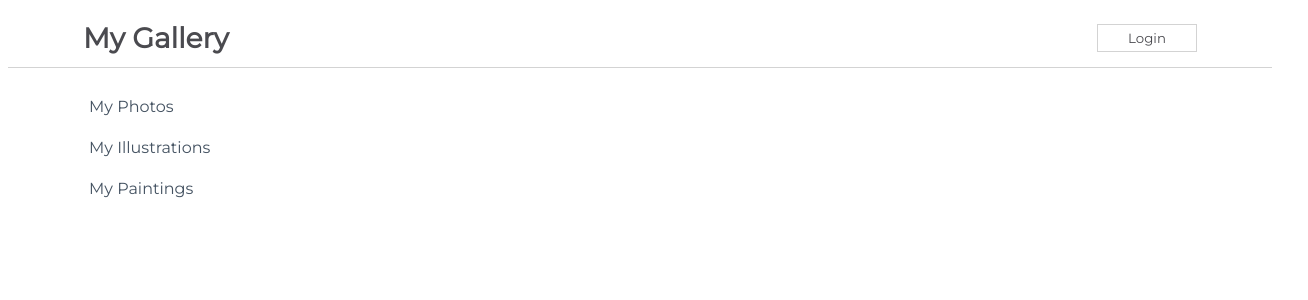
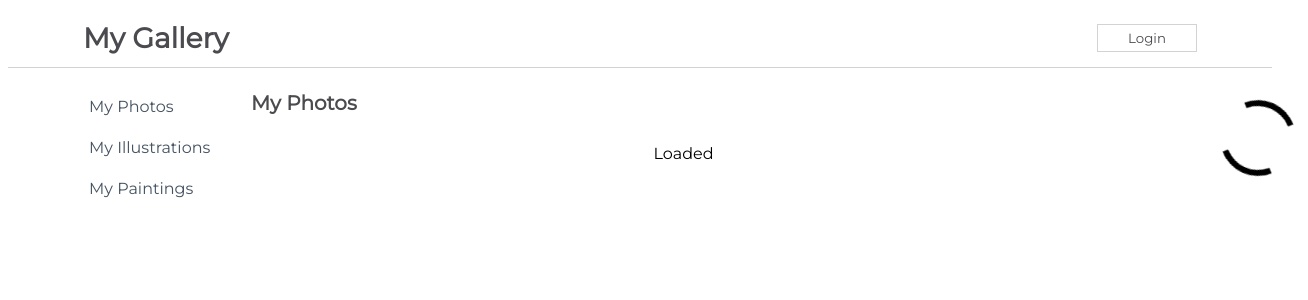
Before and after one commit to dragon-fire-fly/react-challenge, a React (Create React App) app in the folder my-app/: page / in a window 1280 px wide. Shown: the top 300 px of the page, 1308 px wide, since content can reach past the window. Built offline with nearby package versions, Linux system fonts and the light colour scheme.

Commit message:
Add loader component to page

```diff
--- a/my-app/src/App.js
+++ b/my-app/src/App.js
@@ -1,13 +1,18 @@
-import css from './App.module.css';
-import Sidebar from './components/Sidebar';
-// import NavBarSimple from './components/NavBarSimple'
-import NavBarForm from './components/NavBarForm';
+import css from "./App.module.css";
+// import NavBarSimple from "./components/NavBarSimple";
+import Sidebar from "./components/Sidebar";
+import NavBarForm from "./components/NavBarForm";
+import Content from "./components/Content";
+import Loader from "./components/Loader";
 
 function App() {
   return (
     <div className={css.App}>
-      <NavBarForm/>
+      {/* Add your components here */}
+      <NavBarForm />
       <Sidebar />
+      <Content />
+      <Loader />
     </div>
   );
 }
--- /dev/null
+++ b/my-app/src/components/Content.js
@@ -0,0 +1,43 @@
+import React, { Component } from "react";
+import css from "./css/Content.module.css";
+// import {savedPosts} from "../posts.json";
+import PostItem from "./PostItem";
+import Loader from "./Loader";
+
+export class Content extends Component {
+    constructor(props) {
+        super(props)
+
+        this.state = {
+            isLoaded: false
+        }
+    }
+
+    getLoaded() {
+        console.log("CDU called")
+        setTimeout(() => {
+            this.setState({
+                isLoaded: true
+            });
+        }, 2000)
+    }
+
+    componentDidMount(){
+        this.getLoaded()
+    }
+    render() {
+        return (
+            <div className={css.Content}>
+
+                <div className={css.TitleBar}>
+                    <h1>My Photos</h1>
+                </div>
+                <div className={css.SearchResults}>
+                {this.state.isLoaded ? (<p>Loaded</p>) : (<Loader />)}
+                </div>
+            </div>
+        )
+    }
+}
+
+export default Content
--- /dev/null
+++ b/my-app/src/components/Loader.js
@@ -0,0 +1,10 @@
+import React from 'react'
+import css from "./css/Loader.module.css";
+
+function Loader() {
+    return (
+        <div className={css.Loader}></div>
+    )
+}
+
+export default Loader
--- /dev/null
+++ b/my-app/src/components/PostItem.js
@@ -0,0 +1,16 @@
+import React from "react"
+import css from "./css/PostItem.module.css";
+
+
+function PostItem(props) {
+    return (
+        props.savedPosts.map(post => {
+            // Extra task destructuring
+            return <div className={css.SearchItem} >
+            </div>
+            }
+        )
+    )
+}
+
+export default PostItem
```
